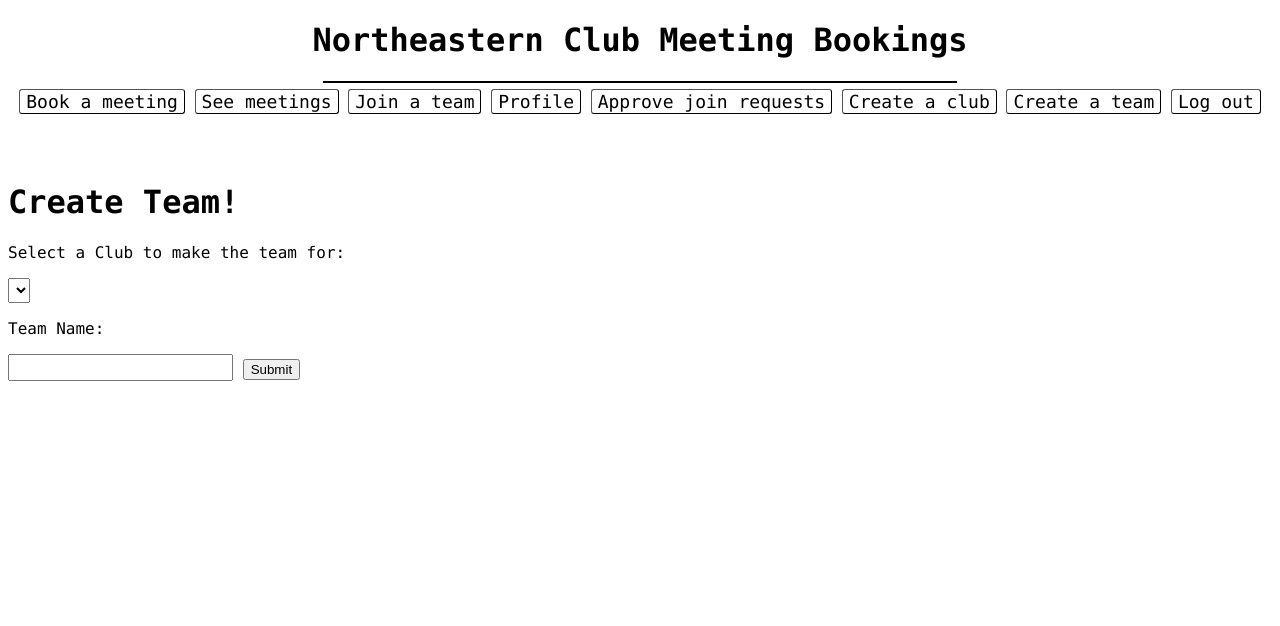
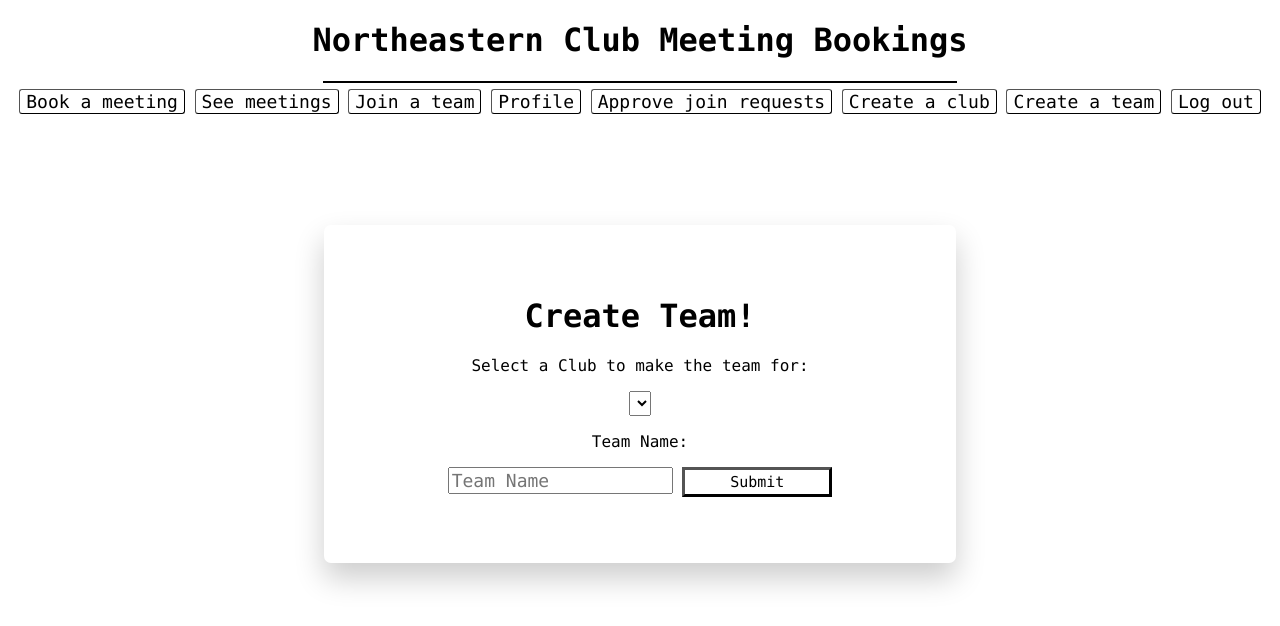
Before and after one commit to ethanszeto/club-room-booking, a website: page public/html/create_team.html in a window 1280 px wide. Drawn offline with Linux system fonts and the light colour scheme; no server answers.

Commit message:
Style changes!

```diff
--- /dev/null
+++ b/public/css/create_team.css
@@ -0,0 +1,13 @@
+body {
+  text-align: center;
+}
+
+#create-team-panel {
+  padding-top: 50px;
+  padding-bottom: 50px;
+  margin: 5% 20px 20px 20px;
+  border-radius: 7px;
+  box-shadow: 0 15px 30px rgba(0, 0, 0, 0.2);
+  width: 50%;
+  margin-inline: auto;
+}
--- a/public/html/create_team.html
+++ b/public/html/create_team.html
@@ -8,6 +8,7 @@
     <script defer src="/public/js/create_team.js"></script>
     <link href="/public/css/master.css" rel="stylesheet" type="text/css" />
     <link href="/public/css/navbar.css" rel="stylesheet" type="text/css" />
+    <link href="/public/css/create_team.css" rel="stylesheet" type="text/css" />
     <link href="/public/css/dev.css" rel="stylesheet" type="text/css" />
     <title>Create Team</title>
   </head>
@@ -24,14 +25,15 @@
       <a class="btn abutton navbar-button" href="/club/team/create">Create a team</a>
       <a class="btn abutton navbar-button" href="/user/logout">Log out</a>
     </div>
-    <div>
+    <div id="create-team-panel">
       <h1>Create Team!</h1>
       <p>Select a Club to make the team for:</p>
       <select id="select-club"></select>
       <p>Team Name:</p>
-      <input id="team-name" type="text" />
-      <button id="create-team">Submit</button>
+      <input id="team-name" type="text" placeholder="Team Name" />
+      <button class="btn" id="create-team">Submit</button>
       <p id="get-club-error-display"></p>
+      <p id="create-team-message"></p>
     </div>
     <div id="dev" class="dev">
       <textarea id="sql-query" class="input-area"></textarea>
--- a/public/js/create_team.js
+++ b/public/js/create_team.js
@@ -26,5 +26,7 @@ async function createTeam() {
     document.getElementById("get-club-error-display").innerHTML = "Failed to create team. Try again.";
   } else {
     console.log("success");
+    document.getElementById("team-name").value = "";
+    document.getElementById("create-team-message").innerHTML = "Successfully created team!";
   }
 }
```
Also changed, not shown: public/css/approve_user.css (+15 -1 lines), public/html/approve_user.html (+3 -2 lines).
